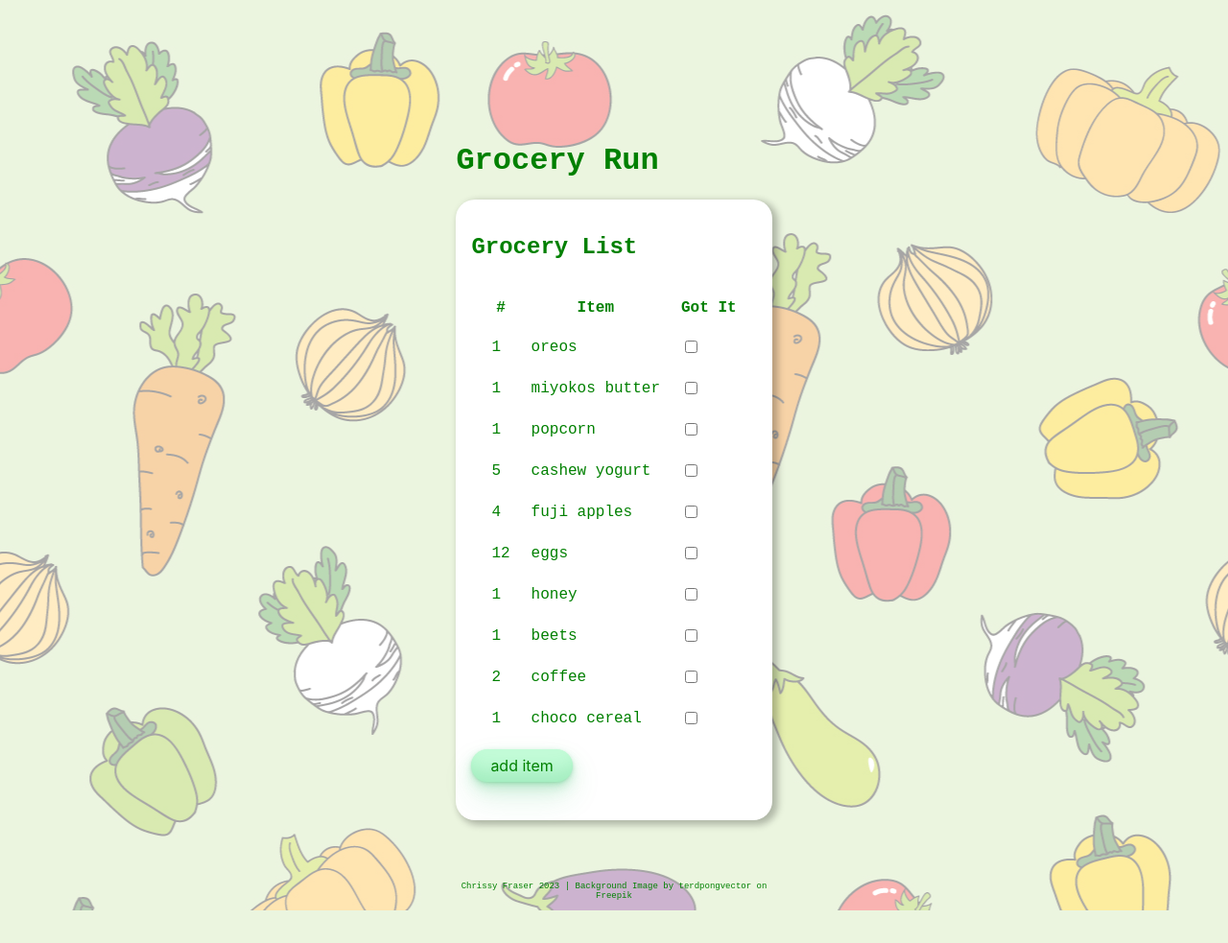
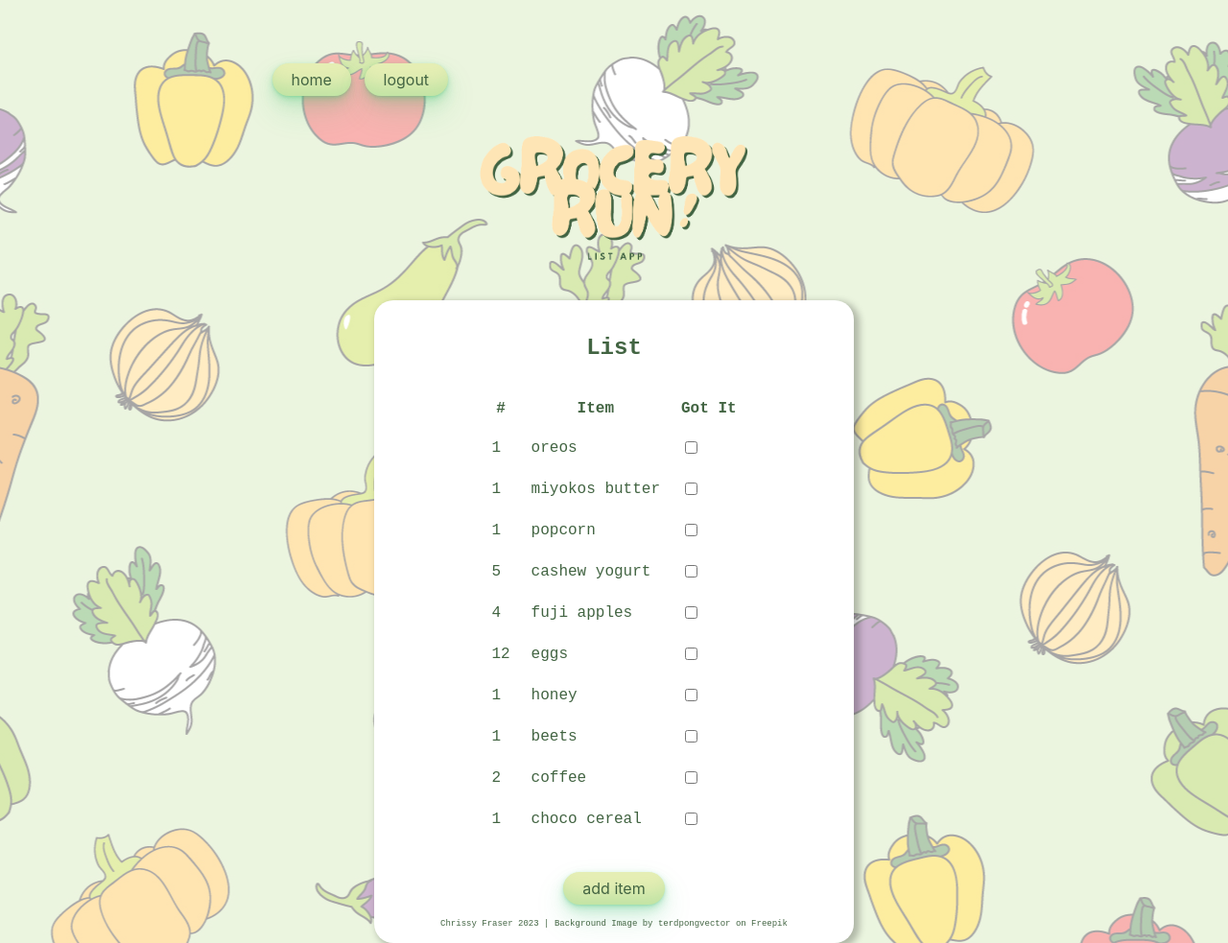
Before and after one commit to chrissyFraser/grocery-run, a Django app: page /grocery_run/home/ in a window 1280 px wide. Shown: the whole page at 96% size. Before the commit the page ends 949 px from the top, so only its background shows below. Run offline with Django 4.2, Linux system fonts and the light colour scheme; the first user in the database is signed in; data comes from the database, SQL or seed files in the repository.

Commit message:
feat: nav styles, color scheme

```diff
--- a/gr_accounts/templates/registration/login.html
+++ b/gr_accounts/templates/registration/login.html
@@ -5,7 +5,7 @@
 <form method="post">
     {% csrf_token %}
     {{ form.as_p }}
-    <button type="submit">Login</button>
+    <button class="button-33" type="submit">login</button>
 </form>
 </div>
 {% endblock content %}
--- a/grocery_run/static/css/app.css
+++ b/grocery_run/static/css/app.css
@@ -2,11 +2,12 @@ html {
     background-image: url("/static/img/veg-bg.jpg");
     background-color: rgba(255, 255, 255, 0.6);
     background-blend-mode: lighten;
-    color: green;
+    color: #426442;
     display: table;
     margin: auto;
-    padding-top: 10%;
+    padding-top: 5%;
     font-family: 'Courier New', Courier, monospace;
+
 }
 
 html,
@@ -22,7 +23,13 @@ th {
     text-align: center;
 }
 
-table,
+table {
+    border-spacing: 20px;
+    text-align:left;
+    margin-left: auto;
+    margin-right: auto;
+    margin-bottom: 5%;
+}
 td {
     border-spacing: 20px;
     text-align: left;
@@ -37,19 +44,26 @@ button {
 
 a {
     text-decoration: none;
-    color: green;
+    color: #426442;
 }
 
 form {
     margin: 2px !important;
 }
 
+#logo{
+    display: block;
+    margin-left: auto;
+    margin-right: auto;
+    width: 40%;
+    margin-bottom: 5%;
+}
 
 .button-33 {
-    background-color: #c2fbd7;
+    background-color: #e5eeb4;
     border-radius: 100px;
     box-shadow: rgba(44, 187, 99, .2) 0 -25px 18px -14px inset, rgba(44, 187, 99, .15) 0 1px 2px, rgba(44, 187, 99, .15) 0 2px 4px, rgba(44, 187, 99, .15) 0 4px 8px, rgba(44, 187, 99, .15) 0 8px 16px, rgba(44, 187, 99, .15) 0 16px 32px;
-    color: green;
+    color: #426442;
     cursor: pointer;
     display: inline-block;
     font-family: CerebriSans-Regular, -apple-system, system-ui, Roboto, sans-serif;
@@ -69,6 +83,15 @@ form {
     transform: scale(1.05) rotate(-1deg);
 }
 
+nav {
+    margin-left: auto;
+    margin-bottom:5%;
+}
+
+#nav-button {
+    background-color: #e5eeb4;
+    margin: 2px;
+}
 
 .container {
     width: 100%;
@@ -82,6 +105,8 @@ form {
     box-shadow: 4px 3px 7px 2px #00000040;
     padding: 1rem;
     box-sizing: border-box;
+    margin: auto;
+    text-align: center;
 }
 
 footer {
@@ -98,8 +123,13 @@ footer {
 #page-container {
     position: relative;
     min-height: 100vh;
+    margin: auto;
 }
 
 #content-wrap {
     padding-bottom: 2.5rem;
 }
+
+#checkbox {
+    accent-color: #e5eeb4;
+}
--- a/grocery_run/templates/base.html
+++ b/grocery_run/templates/base.html
@@ -12,8 +12,13 @@
     </head>
     <div id="page-container">
         <header>
-            <h1>Grocery Run</h1>
-            <nav></nav>
+            <nav>
+                <a class="button-33" id="nav-button" href="{% url "home" %}">home</a>
+                <a class="button-33" id="nav-button" href="{% url "logout" %}">logout</a>
+            </nav>
+            <div >
+                <img id="logo" src="{% static "img/gr-y.png" %}"/>
+            </div>
         </header>
         <body>
             <div  class="container" id="content-wrap">
--- a/grocery_run/templates/home.html
+++ b/grocery_run/templates/home.html
@@ -1,7 +1,7 @@
 {% extends "base.html" %}
 {% block content %}
 
-<h2>Grocery List</h2>
+<h2>List</h2>
 
 
 <table table-layout="auto">
@@ -17,7 +17,7 @@
         <tr>
             <td>{{ item.quantity }}</td>
             <td><a href="{% url 'update_item' item.id %}">{{ item.name|lower }}</a></td>
-            <td><input type="checkbox" | {{ item.bought }}?></td>
+            <td><input id="checkbox" type="checkbox" | {{ item.bought }}?></td>
         </tr>
         {% endfor %}
     </tbody>
```
Also changed, not shown: db.sqlite3, grocery_run/static/img/gr-y.png (added).
